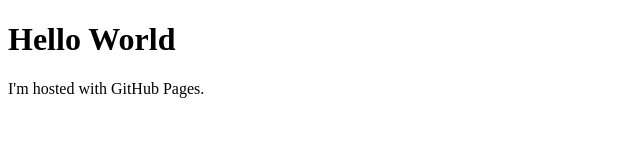
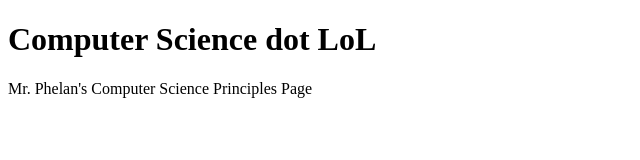
Before and after one commit to EpicPhelan/epicphelan.github.io, a plain HTML site: page index.html in a window 1280 px wide. Shown: the whole page, without its empty margins (0-640 px from the left). Drawn offline with Linux system fonts and the light colour scheme.

Commit message:
Re title it
words in here

```diff
--- a/index.html
+++ b/index.html
@@ -1,7 +1,7 @@
 <!DOCTYPE html>
 <html>
 <body>
-<h1>Hello World</h1>
-<p>I'm hosted with GitHub Pages.</p>
+<h1>Computer Science dot LoL</h1>
+<p>Mr. Phelan's Computer Science Principles Page</p>
 </body>
 </html>
```
